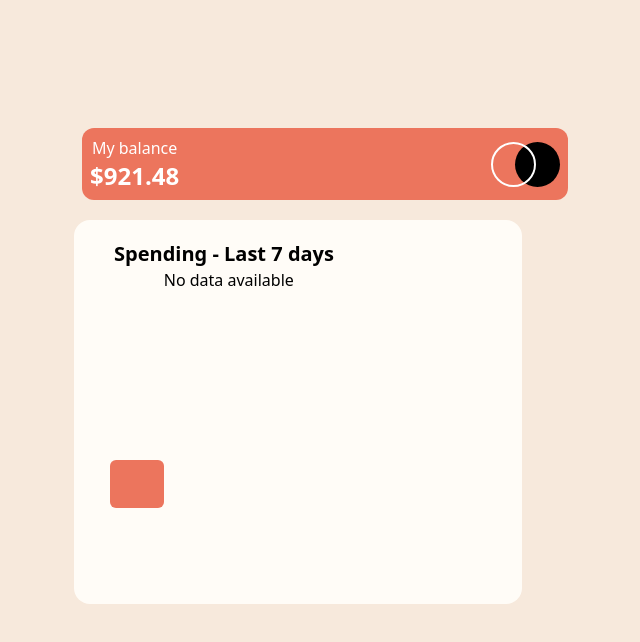
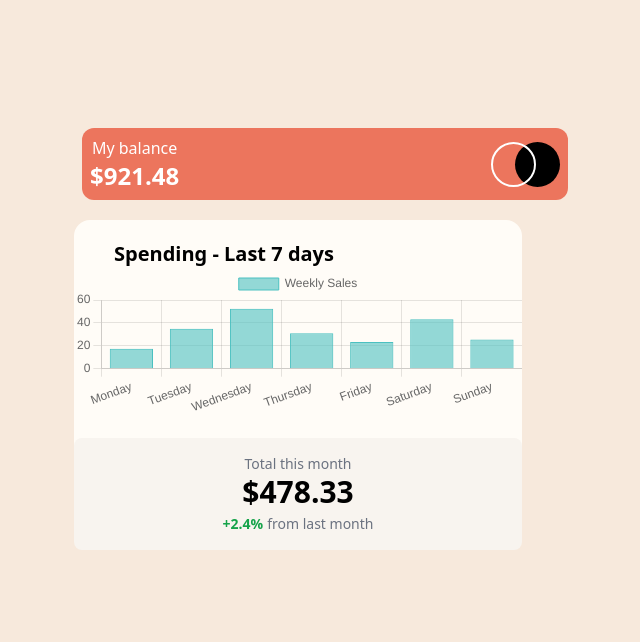
Before and after one commit to owinogabriel/sasquatch, a React (Vite) app in the folder chart-component/: page / in a window 1280 px wide. Shown: the top 642 px of the page, without its empty margins (342-982 px from the left). Built offline with nearby package versions, Linux system fonts and the light colour scheme.

Commit message:
Show loading incator until the data is fully loaded.

```diff
--- a/chart-component/src/components/barChart/barChart.jsx
+++ b/chart-component/src/components/barChart/barChart.jsx
@@ -1,26 +1,36 @@
-import React, { useEffect, useState } from 'react';
+import React, { useState, useEffect } from 'react';
 import { Bar } from 'react-chartjs-2';
+import {
+  Chart as ChartJS,
+  CategoryScale,
+  LinearScale,
+  BarElement,
+  Title,
+  Tooltip,
+  Legend,
+} from 'chart.js';
+
+ChartJS.register(CategoryScale, LinearScale, BarElement, Title, Tooltip, Legend);
 
 const BarChart = () => {
   const [chartData, setChartData] = useState(null);
-  const [data, setData] = useState([]);  // Initialize with useState([])
-  const [loading, setLoading] = useState(true);  // Set loading state correctly
+  const [data, setData] = useState([]);
+  const [loading, setLoading] = useState(true);
 
-  // Fetching bar data from data.json
   useEffect(() => {
     async function fetchData() {
       try {
         const response = await fetch('/public/data.json');
         const result = await response.json();
 
-        setData(result);  // Set result from API to state
+        setData(result);
 
         const chartData = {
-          labels: result.labels,  // Use dynamic labels from API
+          labels: result.labels,
           datasets: [
             {
               label: 'Weekly Sales',
-              data: result.data,  // Use dynamic data from API
+              data: result.data,
               backgroundColor: 'rgba(75, 192, 192, 0.6)',
               borderColor: 'rgba(75, 192, 192, 1)',
               borderWidth: 1,
@@ -28,9 +38,8 @@ const BarChart = () => {
           ],
         };
 
-        setChartData(chartData);  // Set the chart data
-        setLoading(false);  // Turn off loading when data is ready
-
+        setChartData(chartData);
+        setLoading(false);
       } catch (error) {
         console.error('Error fetching data:', error);
       } finally {
@@ -40,25 +49,37 @@ const BarChart = () => {
     fetchData();
   }, []);
 
+  // calculation (replace these with real values as needed)
+  const totalThisMonth = 478.33;
+  const percentageChange = 2.4;
+
   if (loading) {
-    return <div>Loading...</div>;  // Add a loading indicator
+    return <div>Loading...</div>;
   }
 
   return (
-    <div className='fixed bg-primary w-[35%] h-96 ml-96 mt-5 rounded-2xl'>
-      <div className='flex flex-row ml-10 mt-5 text-black text-xl font-bold  top-4'>
+    <div className="fixed bg-primary w-[35%] h-auto ml-96 mt-5 rounded-2xl">
+      <div className="flex flex-row ml-10 mt-5 text-black text-xl font-bold top-4">
         Spending - Last 7 days
       </div>
-      <div className='flex '>
-        <div className='bg-background w-[12%] h-12 rounded-md mt-48 ml-9'></div>
+      <div className="flex justify-center items-center">
+        {chartData ? (
+          <Bar data={chartData} options={{ responsive: true, maintainAspectRatio: false }} />
+        ) : (
+          <p>No data available</p>
+        )}
+      </div>
 
-        {data.length > 0 ? (  // Ensure data is not empty before mapping
-          data.map((entry) => (
-            <div key={entry.day} className='hidden'>{entry.amount}</div>
-          ))
-        ) : (
-          <p>No data available</p>  // Handle empty data case
-        )}
+      {/* Bottom section for "Total this month" */}
+      <div className="mt-5 p-4 bg-[#F8F4EF] rounded-lg text-center">
+        <div className="text-gray-500 text-sm">Total this month</div>
+        <div className="text-3xl font-bold text-black">${totalThisMonth.toFixed(2)}</div>
+        <div className="flex items-center justify-center text-sm mt-1">
+          <span className="text-green-600 font-semibold">
+            {percentageChange > 0 ? `+${percentageChange}%` : `${percentageChange}%`}
+          </span>
+          <span className="text-gray-500 ml-1">from last month</span>
+        </div>
       </div>
     </div>
   );
```
